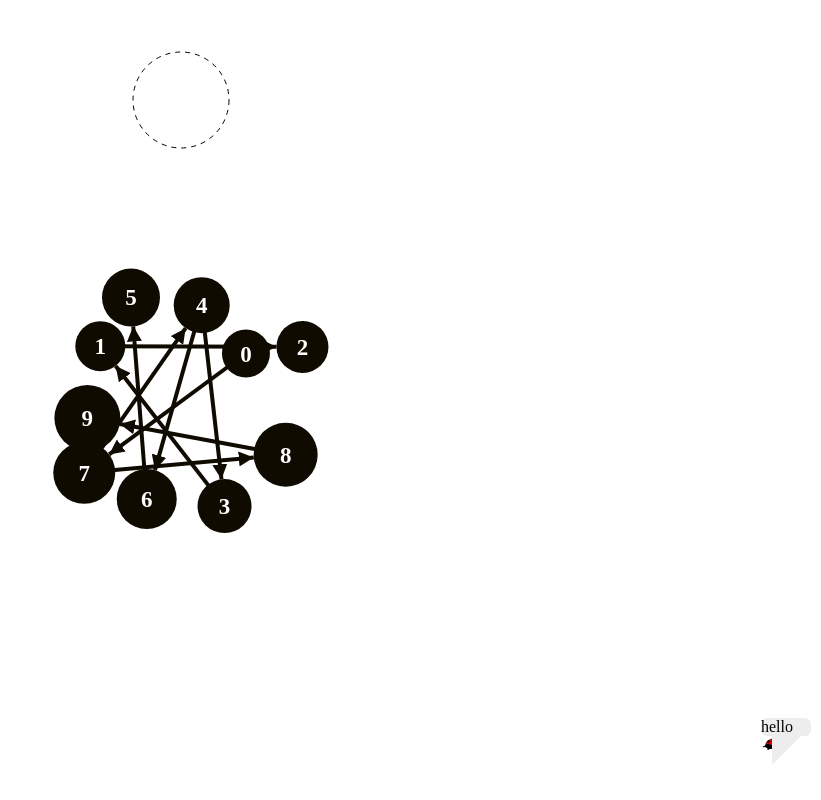
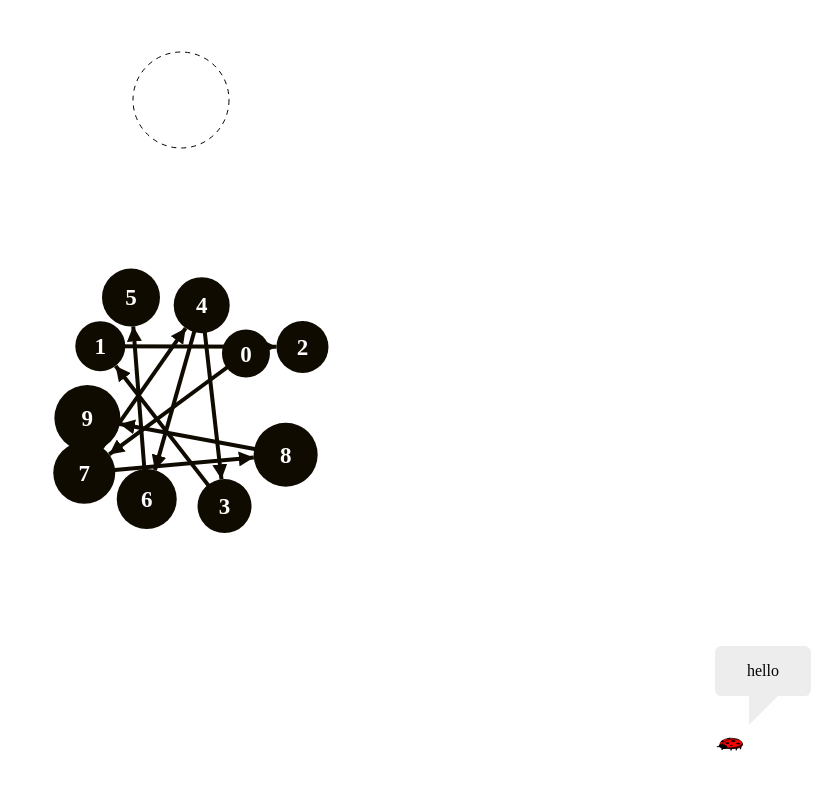
Before and after one commit to samkc-0/red-black-puzzle, a website: page public/index.html in a window 1280 px wide. Shown: the whole page, without its empty margins (459-1280 px from the left). Drawn offline with nearby package versions, Linux system fonts and the light colour scheme.

Commit message:
speech bubble style

```diff
--- a/public/styles.css
+++ b/public/styles.css
@@ -87,7 +87,8 @@ svg {
 
 .speech-bubble {
   position: relative;
-  bottom: 0px;
+  bottom: 40px;
+  padding: 1em 2em;
   right: 0px;
   background: #ededed;
   border-radius: .4em;
@@ -107,6 +108,7 @@ svg {
   margin-left: -14.5px;
   margin-bottom: -29px;
 }
+
 .guide {
   position: absolute;
   bottom: 10px;
@@ -116,4 +118,5 @@ svg {
 .guide img {
   width: 50px;
   height: 50px;
+  position:relative;top:0;left:0;
 }
```
